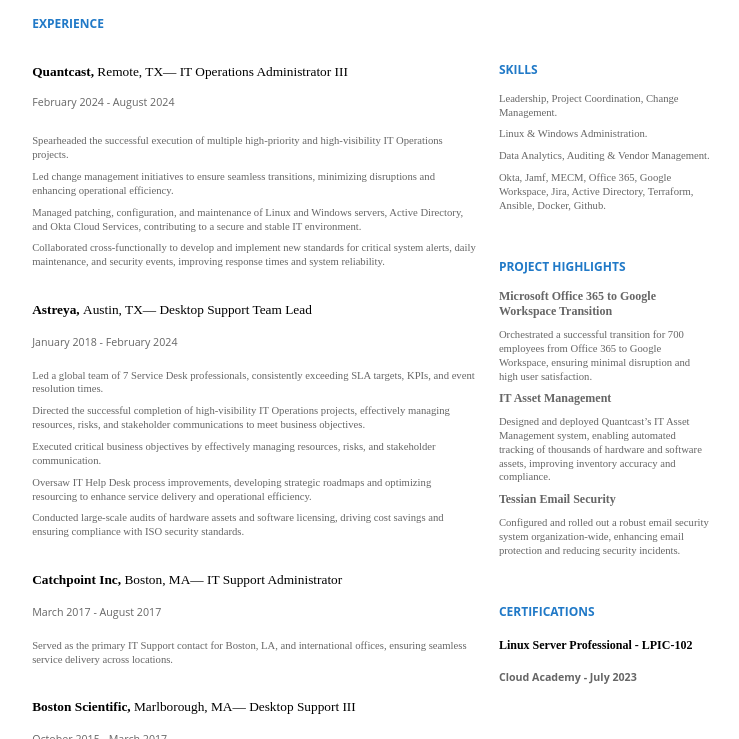
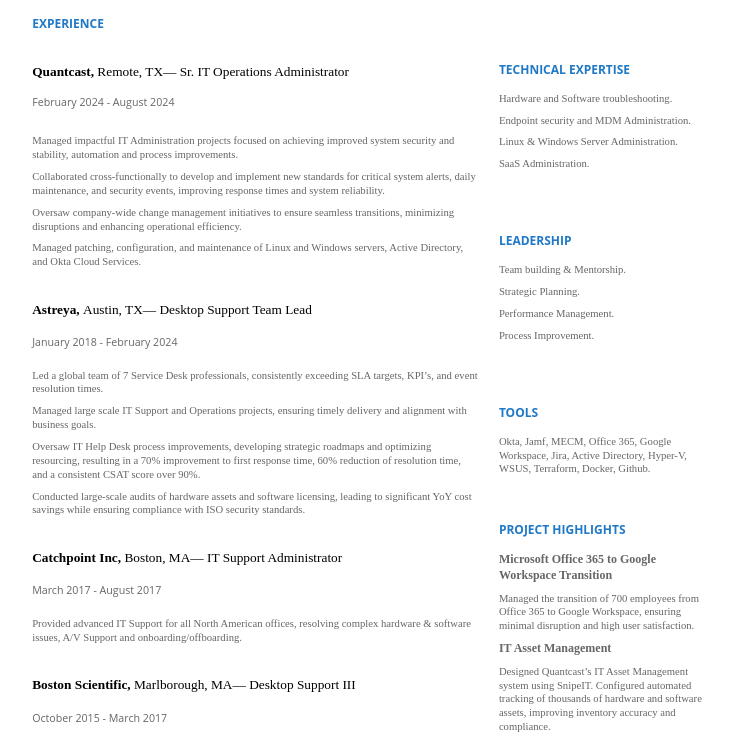
Before and after one commit to williamzervins/resume, a plain HTML site: page index.html in a window 1280 px wide. Shown: the part 165-904 px from the top of the page, without its empty margins (45-784 px from the left). Drawn offline with Linux system fonts and the light colour scheme.

Commit message:
Update index.html

```diff
--- a/index.html
+++ b/index.html
@@ -86,7 +86,7 @@
             <tr class="c26">
                 <td class="c24" colspan="1" rowspan="1">
                     <p class="c34 title" id="h.x8fm1uorkbaw"><span class="c19 c25">William Zervins</span></p>
-                    <p class="c0 subtitle" id="h.ymi089liagec"><span class="c11">IT Operations Lead with 10+ years of experience in IT Administration & Support, IT Project Management, and IT Service Delivery Improvement.</span></p>
+                    <p class="c0 subtitle" id="h.ymi089liagec"><span class="c11">Proven leader in IT Support and Operations with expertise in project management, systems administration and service delivery optimization.</span></p>
                 </td>
                 <td class="c13" colspan="1" rowspan="1">
                     <p class="c0"><span class="c11">Austin, TX</span></p>
@@ -97,44 +97,50 @@
             <tr class="c15">
                 <td class="c24" colspan="1" rowspan="1">
                     <h1 class="c4" id="h.y7d3xdxnr44m"><span class="c30 c21 c19">EXPERIENCE</span></h1>
-                    <h2 class="c3" id="h.rfgvkg2ifhfd"><span class="c5">Quantcast, </span><span class="c5 c16">Remote, TX— IT Operations Administrator III</span></h2>
+                    <h2 class="c3" id="h.rfgvkg2ifhfd"><span class="c5">Quantcast, </span><span class="c5 c16">Remote, TX— Sr. IT Operations Administrator</span></h2>
                     <h3 class="c14" id="h.n64fgzu3lwuy"><span class="c16 c28">February 2024 - August 2024</span></h3>
-                    <p class="c4"><span class="c8">Spearheaded the successful execution of multiple high-priority and high-visibility IT Operations projects. </span></p>
-                    <p class="c4"><span class="c8">Led change management initiatives to ensure seamless transitions, minimizing disruptions and enhancing operational efficiency. </span></p>
-                    <p class="c4"><span class="c8">Managed patching, configuration, and maintenance of Linux and Windows servers, Active Directory, and Okta Cloud Services, contributing to a secure and stable IT environment.</span></p>
-                    <p class="c4"><span class="c8">Collaborated cross-functionally to develop and implement new standards for critical system alerts, daily maintenance, and security events, improving response times and system reliability.</span></p>
+                    <p class="c4"><span class="c8">Managed impactful IT Administration projects focused on achieving improved system security and stability, automation and process improvements. </span></p>
+                    <p class="c4"><span class="c8">Collaborated cross-functionally to develop and implement new standards for critical system alerts, daily maintenance, and security events, improving response times and system reliability. </span></p>
+                    <p class="c4"><span class="c8">Oversaw company-wide change management initiatives to ensure seamless transitions, minimizing disruptions and enhancing operational efficiency.</span></p>
+                    <p class="c4"><span class="c8">Managed patching, configuration, and maintenance of Linux and Windows servers, Active Directory, and Okta Cloud Services.</span></p>
                     <h2 class="c3" id="h.wj0puh61kxsr"><span class="c5">Astreya, </span><span class="c5 c16">Austin, TX— Desktop Support Team Lead</span></h2>
                     <h3 class="c4" id="h.8hk593fs3sag"><span class="c28 c16">January 2018 - February 2024</span></h3>
-                    <p class="c4"><span class="c8">Led a global team of 7 Service Desk professionals, consistently exceeding SLA targets, KPIs, and event resolution times.</span></p>
-                    <p class="c4"><span class="c8">Directed the successful completion of high-visibility IT Operations projects, effectively managing resources, risks, and stakeholder communications to meet business objectives.</span></p>
-                    <p class="c4"><span class="c8">Executed critical business objectives by effectively managing resources, risks, and stakeholder communication.</span></p>
-                    <p class="c4"><span class="c8">Oversaw IT Help Desk process improvements, developing strategic roadmaps and optimizing resourcing to enhance service delivery and operational efficiency.</span></p>
-                    <p class="c4"><span class="c8">Conducted large-scale audits of hardware assets and software licensing, driving cost savings and ensuring compliance with ISO security standards.</span></p>
+                    <p class="c4"><span class="c8">Led a global team of 7 Service Desk professionals, consistently exceeding SLA targets, KPI’s, and event resolution times.</span></p>
+                    <p class="c4"><span class="c8">Managed large scale IT Support and Operations projects, ensuring timely delivery and alignment with business goals.</span></p>
+                    <p class="c4"><span class="c8">Oversaw IT Help Desk process improvements, developing strategic roadmaps and optimizing resourcing, resulting in a 70% improvement to first response time, 60% reduction of resolution time, and a consistent CSAT score over 90%.</span></p>
+                    <p class="c4"><span class="c8">Conducted large-scale audits of hardware assets and software licensing, leading to significant YoY cost savings while ensuring compliance with ISO security standards.</span></p>
                     <h2 class="c3" id="h.1hxcpsc1hco2"><span class="c5">Catchpoint Inc, </span><span class="c5 c16">Boston, MA— IT Support Administrator</span></h2>
                     <h3 class="c4" id="h.ybypdmed418m"><span class="c28 c16">March 2017 - August 2017</span></h3>
-                    <p class="c4"><span class="c8">Served as the primary IT Support contact for Boston, LA, and international offices, ensuring seamless service delivery across locations.</span></p>
+                    <p class="c4"><span class="c8">Provided advanced IT Support for all North American offices, resolving complex hardware & software issues, A/V Support and onboarding/offboarding.</span></p>
                     <h2 class="c3" id="h.pq41sieee7b6"><span class="c5">Boston Scientific, </span><span class="c5 c16">Marlborough, MA— Desktop Support III</span></h2>
                     <h3 class="c4" id="h.k2l3ahc708k2"><span class="c28 c16">October 2015 - March 2017</span></h3>
-                    <p class="c4"><span class="c8">Provided Tier 3 support for Service Desk, managed asset inventories, and facilitated video conferencing solutions.</span></p>
+                    <p class="c4"><span class="c8">Provided Tier 3 support for over 2000 employees, managed asset inventories, and facilitated video conferencing solutions.</span></p>
                     <h2 class="c3" id="h.p6iozzgioiuz"><span class="c5">Microsoft, </span><span class="c5 c16">Natick, MA— Services Advisor</span></h2>
                     <h3 class="c4" id="h.jsxln7m4ptpe"><span class="c28 c16">September 2014 - July 2015</span></h3>
-                    <p class="c4"><span class="c35">Trained employees and customers on Microsoft technologies, providing expert hardware and software troubleshooting and resolution.</span></p>
+                    <p class="c4"><span class="c35">Trained employees and customers on Microsoft technologies, providing advanced hardware and software troubleshooting and resolution.</span></p>
                     <p class="c4 c23"><span class="c6"></span></p>
                 </td>
                 <td class="c13" colspan="1" rowspan="1">
-                    <h1 class="c4" id="h.ca0awj8022e2"><span class="c30 c21 c19"><h1>SKILLS</h1>
-                    <p class="c4"><span class="c8">Leadership, Project Coordination, Change Management.</span></p>
-                    <p class="c4"><span class="c8">Linux & Windows Administration.</span></p>
-                    <p class="c4"><span class="c8">Data Analytics, Auditing & Vendor Management.</span></p>
-                    <p class="c4"><span class="c8">Okta, Jamf, MECM, Office 365, Google Workspace, Jira, Active Directory, Terraform, Ansible, Docker, Github.</span></p>
+                    <h1 class="c4" id="h.ca0awj8022e2"><span class="c30 c21 c19"><h1>TECHNICAL EXPERTISE</h1>
+                    <p class="c4"><span class="c8">Hardware and Software troubleshooting.</span></p>
+                    <p class="c4"><span class="c8">Endpoint security and MDM Administration.</span></p>
+                    <p class="c4"><span class="c8">Linux & Windows Server Administration.</span></p>
+                    <p class="c4"><span class="c8">SaaS Administration.</span></p>
+                    <h1 class="c4" id="h.ca0awj8022e2"><span class="c30 c21 c19"><h1>LEADERSHIP</h1>
+                    <p class="c4"><span class="c8">Team building & Mentorship.</span></p>
+                    <p class="c4"><span class="c8">Strategic Planning.</span></p>
+                    <p class="c4"><span class="c8">Performance Management.</span></p>
+                    <p class="c4"><span class="c8">Process Improvement.</span></p>
+                    <h1 class="c4" id="h.ca0awj8022e2"><span class="c30 c21 c19"><h1>TOOLS</h1>
+                    <p class="c4"><span class="c8">Okta, Jamf, MECM, Office 365, Google Workspace, Jira, Active Directory, Hyper-V, WSUS, Terraform, Docker, Github.</span></p>
                     </span></li></ul>
                     <h1 class="c9" id="h.tuxh7mwdaxox"><span class="c30 c21 c19">PROJECT HIGHLIGHTS</span></h1>
                     <p class="c4"><span class="c19">Microsoft Office 365 to Google Workspace Transition</span><span class="c6">&nbsp;</span></p>
-                    <p class="c4"><span class="c8">Orchestrated a successful transition for 700 employees from Office 365 to Google Workspace, ensuring minimal disruption and high user satisfaction.</span></p>
+                    <p class="c4"><span class="c8">Managed the transition of 700 employees from Office 365 to Google Workspace, ensuring minimal disruption and high user satisfaction.</span></p>
                     <p class="c4"><span class="c19">IT Asset Management </span><span class="c6">&nbsp;</span></p>
-                    <p class="c4"><span class="c8">Designed and deployed Quantcast’s IT Asset Management system, enabling automated tracking of thousands of hardware and software assets, improving inventory accuracy and compliance.</span></p>
+                    <p class="c4"><span class="c8">Designed Quantcast’s IT Asset Management system using SnipeIT. Configured automated tracking of thousands of hardware and software assets, improving inventory accuracy and compliance.</span></p>
                     <p class="c4"><span class="c14">Tessian Email Security </span></p>
-                    <p class="c4"><span class="c8">Configured and rolled out a robust email security system organization-wide, enhancing email protection and reducing security incidents.</span></p>
+                    <p class="c4"><span class="c8">Coordinated the implementation of Tessian Email Security, reducing phishing attacks and sensitive data loss by as much as 80%.</span></p>
                     </span></li></ul>
                     <h1 class="c9" id="h.lmxlecvp1jl"><span>CERTIFICATIONS</span></h1>
                     <h2 class="c4" id="h.opn0lludww5c"><span class="c21">Linux Server Professional - LPIC-102</span></h2>
```
